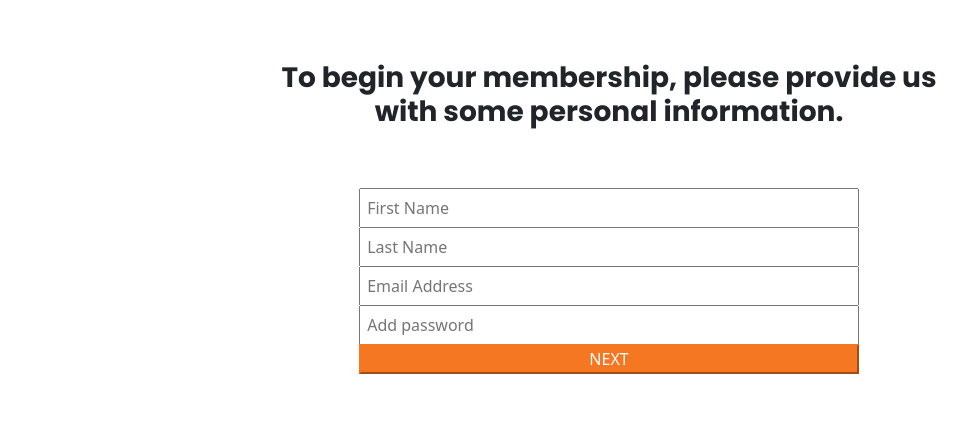
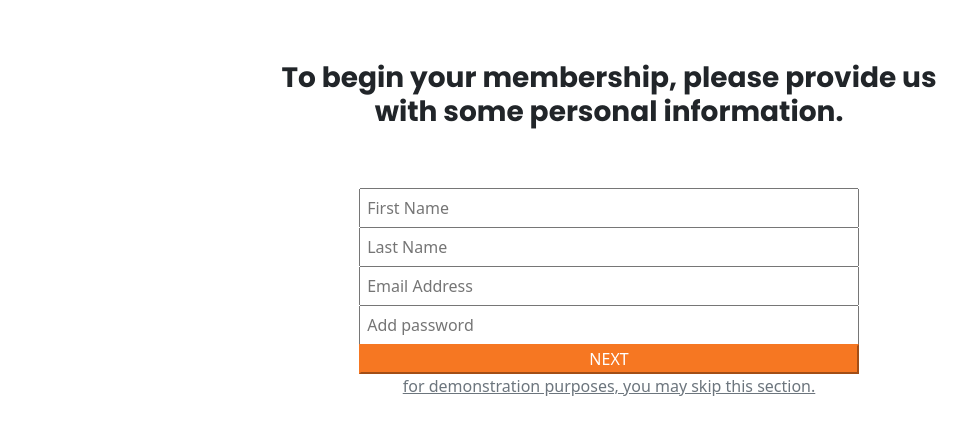
Before and after one commit to marayshiela/watchdaily, a plain HTML site: page account-creation.html in a window 1280 px wide. Shown: the part 142-576 px from the top of the page, without its empty margins (31-998 px from the left). Drawn offline with nearby package versions, Linux system fonts and the light colour scheme.

Commit message:
Update account-creation.html
insert a link to proceed to choosing a plan without providing basic info

```diff
--- a/account-creation.html
+++ b/account-creation.html
@@ -40,6 +40,7 @@
         <div>
         <input class="btn-next" type="submit" name="next" value="NEXT" />
         </div>
+        <div class="membership text-center"><a class="text-secondary" href="choose-plan.html">for demonstration purposes, you may skip this section.</a></div>
       </form>
 
        </div>
```
